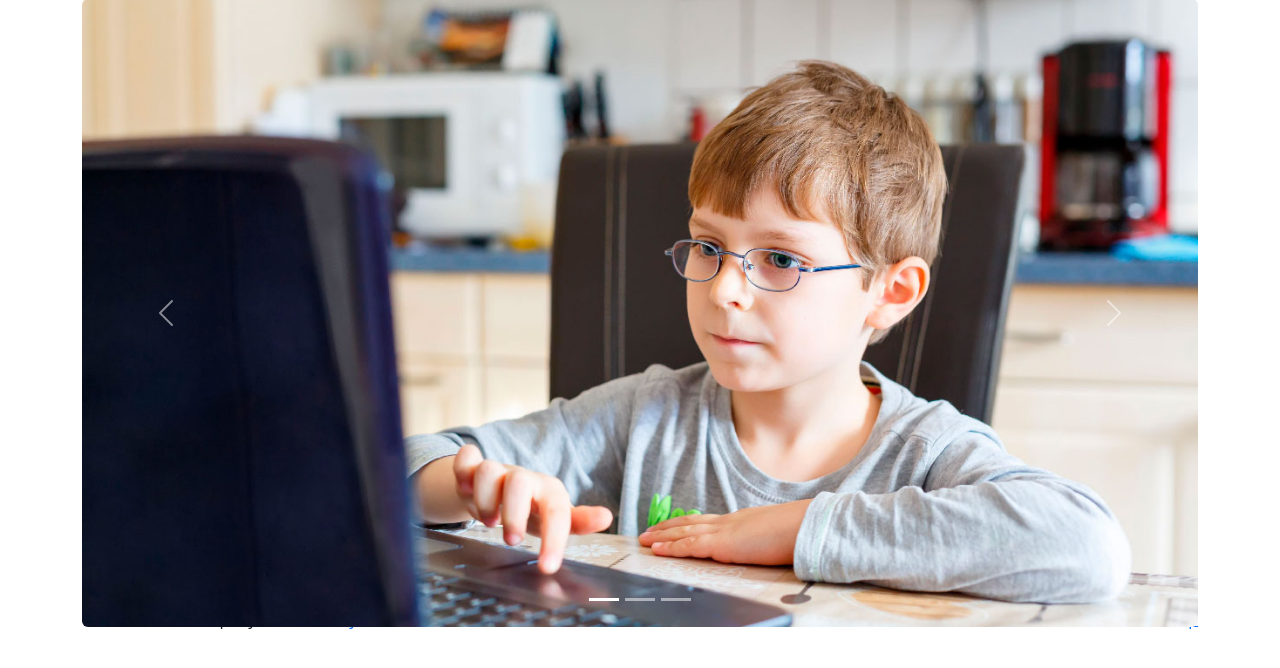
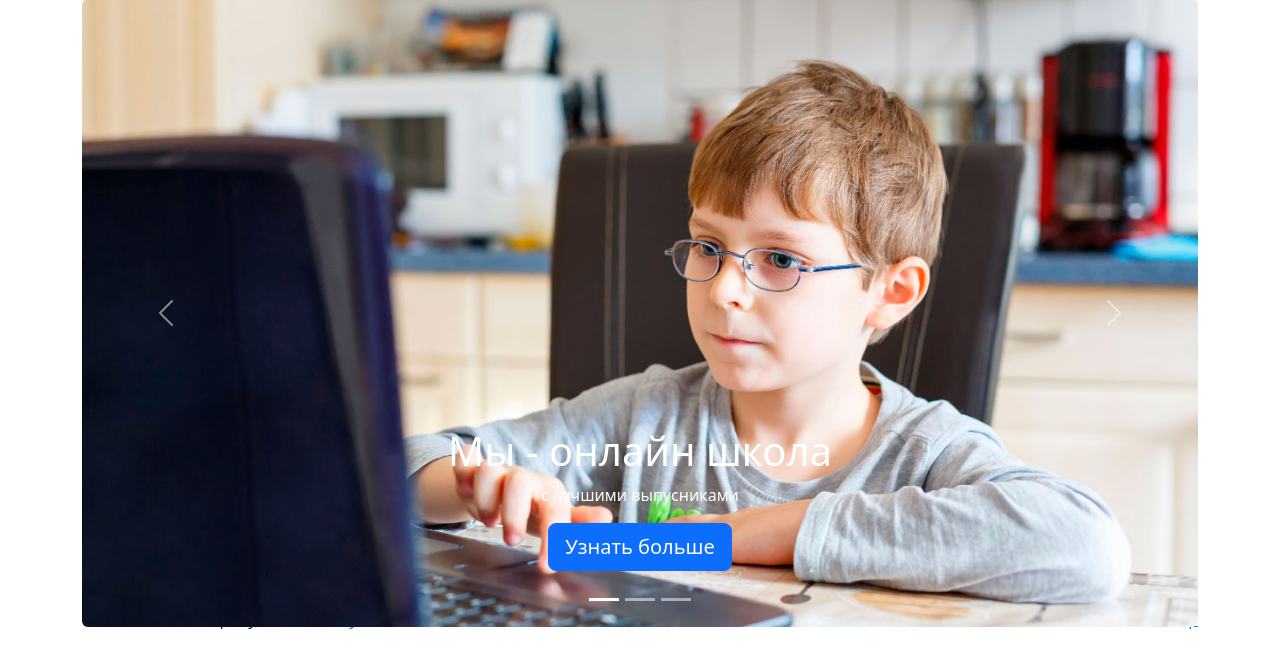
Before and after one commit to dino-mayk/OnlineSchoolConcept, a Django app: template templates/homepage/index.html in a window 1280 px wide. Shown: the part 118-786 px from the top of the page. Run offline with Django 3.2, Linux system fonts and the light colour scheme; the template is opened without the code that fills it, so the values that code supplies are empty; some libraries are stand-ins or nearby versions.

Commit message:
code review

```diff
--- a/templates/homepage/index.html
+++ b/templates/homepage/index.html
@@ -14,12 +14,33 @@
   <div class="carousel-inner">
     <div class="carousel-item active">
       <img src="{% static 'other/img/carousel1.jpg' %}" class="d-block rounded" alt="Фото карусели">
+      <div class="container">
+        <div class="carousel-caption">
+          <h1>Мы - онлайн школа</h1>
+          <p>с лучшими выпусниками</p>
+          <p><a class="btn btn-lg btn-primary" href="{% url 'users:login' %}">Узнать больше</a></p>
+        </div>
+      </div>
     </div>
     <div class="carousel-item">
       <img src="{% static 'other/img/carousel2.jpg' %}" class="d-block rounded" alt="Фото карусели">
+      <div class="container">
+        <div class="carousel-caption">
+          <h1>На наших курсах</h1>
+          <p>вы точно научитесь</p>
+          <p><a class="btn btn-lg btn-primary" href="#">Узнать больше</a></p>
+        </div>
+      </div>
     </div>
     <div class="carousel-item">
       <img src="{% static 'other/img/carousel3.jpg' %}" class="d-block rounded" alt="Фото карусели">
+      <div class="container">
+        <div class="carousel-caption">
+          <h1>Наши репетиторы</h1>
+          <p>настоящие специалисты</p>
+          <p><a class="btn btn-lg btn-primary" href="#">Узнать больше</a></p>
+        </div>
+      </div>
     </div>
   </div>
   <button class="carousel-control-prev" type="button" data-bs-target="#carouselExampleIndicators" data-bs-slide="prev">
```
Also changed, not shown: index.py (renamed from manage.py).
